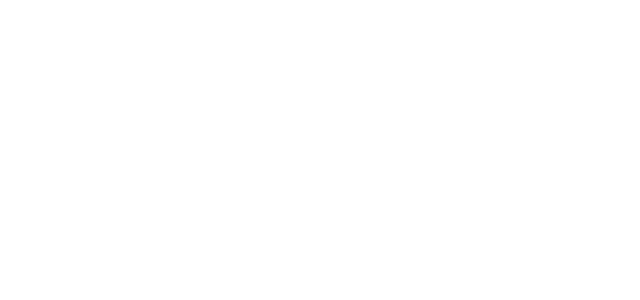
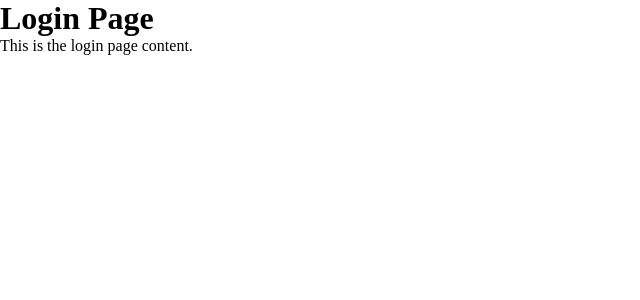
Before and after one commit to hamzamushtaq27/hamza-web, a React (Vite) app: page /login in a window 1280 px wide. Before the commit this address had no page. Shown: the top 300 px of the page, without its empty margins (0-640 px from the left). Built offline with nearby package versions, Linux system fonts and the light colour scheme.

Commit message:
feat: add login path

```diff
--- a/src/Components/Router/Router.tsx
+++ b/src/Components/Router/Router.tsx
@@ -4,12 +4,14 @@
 // import Profile from '../../page/Profile/ProfilePage';
 // import SpecDetail from "../Specification/SpecDetail";
 // import CellDetail from "../Specification/SpecDetail/SpecTable/CellDetail";
+import Login from '../../page/Login';
 
 const Router = () => {
   return (
     <BrowserRouter>
       <Routes>
         <Route path="/" element={<Main />} />
+        <Route path="/login" element={<Login />} />
       </Routes>
     </BrowserRouter>
   );
```
